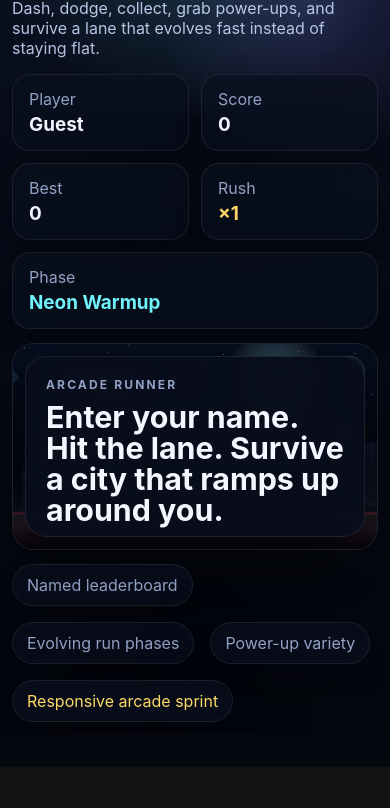
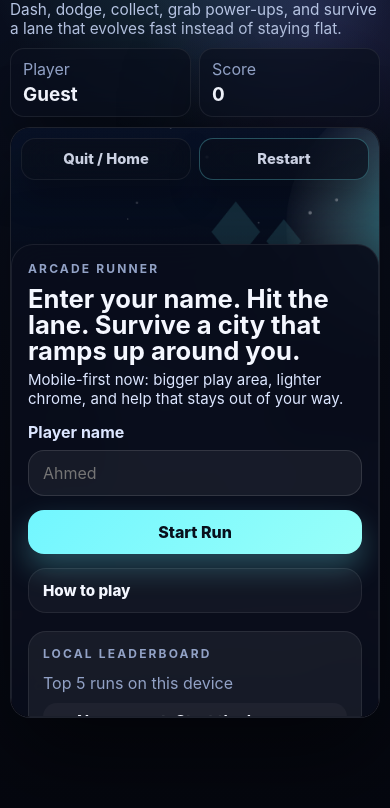
Before and after one commit to Fubuzz/stack-sprint, a plain HTML site: page index.html in a window 390 px wide. Shown: the part 77-885 px from the top of the page. Before the commit the page ends 844 px from the top, so only its background shows below. Drawn offline with Linux system fonts and the light colour scheme; animation ran at ten frames a second.

Commit message:
Improve Stack Sprint mobile gameplay layout

```diff
--- a/app.js
+++ b/app.js
@@ -6,6 +6,9 @@
 const bestValue = document.getElementById('bestValue');
 const comboValue = document.getElementById('comboValue');
 const phaseValue = document.getElementById('phaseValue');
+const bestDockValue = document.getElementById('bestDockValue');
+const comboDockValue = document.getElementById('comboDockValue');
+const phaseDockValue = document.getElementById('phaseDockValue');
 const finalPlayer = document.getElementById('finalPlayer');
 const finalScore = document.getElementById('finalScore');
 const finalBest = document.getElementById('finalBest');
@@ -335,16 +338,28 @@
 }
 
 function syncHud() {
+  const score = Math.floor(state.score);
+  const best = Math.floor(state.best);
+  const combo = `×${Math.max(1, state.streak + 1)}`;
+  const phaseName = currentPhase().name;
+
   playerValue.textContent = state.playerName || 'Guest';
-  scoreValue.textContent = Math.floor(state.score);
-  bestValue.textContent = Math.floor(state.best);
-  comboValue.textContent = `×${Math.max(1, state.streak + 1)}`;
-  phaseValue.textContent = currentPhase().name;
+  scoreValue.textContent = score;
+  bestValue.textContent = best;
+  comboValue.textContent = combo;
+  phaseValue.textContent = phaseName;
+  if (bestDockValue) bestDockValue.textContent = best;
+  if (comboDockValue) comboDockValue.textContent = combo;
+  if (phaseDockValue) phaseDockValue.textContent = phaseName;
   eventBanner.textContent = state.bannerText;
 }
 
 function setOverlay(overlay, visible) {
   overlay.classList.toggle('visible', visible);
+  const anyOverlayVisible = startOverlay.classList.contains('visible')
+    || pauseOverlay.classList.contains('visible')
+    || gameOverOverlay.classList.contains('visible');
+  document.body.classList.toggle('overlay-open', anyOverlayVisible);
 }
 
 function setBanner(text, duration = 2.4) {
@@ -1117,20 +1132,29 @@
 
 function drawWorldHud() {
   if (state.mode !== 'playing') return;
-  roundRect(28, 24, 360, 132, 20, 'rgba(7,11,22,0.55)');
+
+  const compactHud = window.innerWidth <= 760;
+  const hudX = compactHud ? 16 : 28;
+  const hudY = compactHud ? 84 : 24;
+  const hudW = compactHud ? 248 : 360;
+  const hudH = compactHud ? 96 : 132;
+  const labelX = compactHud ? hudX + 16 : 52;
+  const barX = compactHud ? hudX + 86 : 132;
+  const textBaseX = compactHud ? barX : 132;
+
+  roundRect(hudX, hudY, hudW, hudH, compactHud ? 18 : 20, compactHud ? 'rgba(7,11,22,0.42)' : 'rgba(7,11,22,0.55)');
   ctx.fillStyle = palette.white;
-  ctx.font = '700 18px Inter';
-  ctx.fillText('Speed', 52, 54);
-  ctx.fillText('Streak', 52, 84);
-  ctx.fillText('Phase', 52, 114);
-  ctx.fillText('Power', 52, 144);
+  ctx.font = compactHud ? '700 15px Inter' : '700 18px Inter';
+  ctx.fillText('Speed', labelX, hudY + 28);
+  ctx.fillText('Rush', labelX, hudY + 54);
+  ctx.fillText('Power', labelX, hudY + 80);
 
+  const barWidth = compactHud ? 108 : 170;
+  const topBarY = hudY + 18;
   ctx.fillStyle = palette.cyan;
-  ctx.fillRect(132, 42, Math.min(170, (state.speed - BASE_SCROLL) * 0.42 + 28), 10);
+  ctx.fillRect(barX, topBarY, Math.min(barWidth, (state.speed - BASE_SCROLL) * 0.42 + 28), 8);
   ctx.fillStyle = state.streak > 2 ? palette.gold : palette.violetSoft;
-  ctx.fillRect(132, 72, Math.min(170, state.streak * 18 + 18), 10);
-  ctx.fillStyle = currentPhase().accent;
-  ctx.fillRect(132, 102, Math.min(170, (state.phaseIndex + 1) * 38), 10);
+  ctx.fillRect(barX, topBarY + 26, Math.min(barWidth, state.streak * 18 + 18), 8);
 
   const active = [];
   if (state.player.shield > 0) active.push('Shield');
@@ -1139,9 +1163,17 @@
   if (state.player.slowmo > 0) active.push('Slow');
   if (state.player.fever > 0) active.push('Fever');
 
-  ctx.font = '700 16px Inter';
+  ctx.font = compactHud ? '700 14px Inter' : '700 16px Inter';
   ctx.fillStyle = active.length ? palette.white : 'rgba(255,255,255,0.5)';
-  ctx.fillText(active.length ? active.join(' • ') : 'None active', 132, 144);
+  ctx.fillText(active.length ? active.join(' • ') : 'None active', textBaseX, hudY + 80);
+
+  if (!compactHud) {
+    ctx.fillStyle = palette.white;
+    ctx.font = '700 18px Inter';
+    ctx.fillText('Phase', 52, 114);
+    ctx.fillStyle = currentPhase().accent;
+    ctx.fillRect(132, 102, Math.min(170, (state.phaseIndex + 1) * 38), 10);
+  }
 }
 
 function roundRect(x, y, w, h, r, fillStyle) {
--- a/index.html
+++ b/index.html
@@ -15,7 +15,7 @@
         <p class="tagline">Dash, dodge, collect, grab power-ups, and survive a lane that evolves fast instead of staying flat.</p>
       </div>
       <div class="stat-row">
-        <div class="stat-card">
+        <div class="stat-card player-card">
           <span class="label">Player</span>
           <strong id="playerValue">Guest</strong>
         </div>
@@ -23,15 +23,15 @@
           <span class="label">Score</span>
           <strong id="scoreValue">0</strong>
         </div>
-        <div class="stat-card">
+        <div class="stat-card desktop-stat">
           <span class="label">Best</span>
           <strong id="bestValue">0</strong>
         </div>
-        <div class="stat-card combo-card">
+        <div class="stat-card combo-card desktop-stat">
           <span class="label">Rush</span>
           <strong id="comboValue">x1</strong>
         </div>
-        <div class="stat-card phase-card">
+        <div class="stat-card phase-card desktop-stat">
           <span class="label">Phase</span>
           <strong id="phaseValue">Neon Warmup</strong>
         </div>
@@ -50,15 +50,24 @@
 
       <div class="overlay visible" id="startOverlay">
         <div class="overlay-card hero-card">
+          <div class="mobile-hero-copy">
             <p class="overlay-kicker">Arcade runner</p>
             <h2>Enter your name. Hit the lane. Survive a city that ramps up around you.</h2>
+            <p class="hero-summary">Mobile-first now: bigger play area, lighter chrome, and help that stays out of your way.</p>
+          </div>
 
           <label class="field-block" for="playerNameInput">
             <span>Player name</span>
             <input id="playerNameInput" type="text" maxlength="18" placeholder="Ahmed" autocomplete="nickname" />
           </label>
 
-          <div class="feature-grid">
+          <div class="button-row start-actions">
+            <button id="startButton" class="primary-button">Start Run</button>
+          </div>
+
+          <details class="mobile-help">
+            <summary>How to play</summary>
+            <div class="feature-grid compact-grid">
               <div class="feature-card">
                 <span>Jump</span>
                 Space / click / tap
@@ -76,10 +85,7 @@
                 Shield, magnet, double score, and slow-mo can flip a run
               </div>
             </div>
-
-          <div class="button-row">
-            <button id="startButton" class="primary-button">Start Run</button>
-          </div>
+          </details>
 
           <div class="leaderboard-card">
             <div class="leaderboard-head">
@@ -89,7 +95,7 @@
             <ol id="leaderboardList" class="leaderboard-list"></ol>
           </div>
 
-          <p class="tiny-note">Press P or Esc anytime to pause. On phones the start card now scrolls cleanly instead of getting blocked.</p>
+          <p class="tiny-note">Press P or Esc anytime to pause. On phones, help is tucked into a collapsible panel so the game area stays visible.</p>
         </div>
       </div>
 
@@ -127,6 +133,21 @@
       <div class="pill">Power-up variety</div>
       <div class="pill accent">Responsive arcade sprint</div>
     </section>
+
+    <section class="mobile-dock" aria-label="Compact mobile run stats">
+      <div class="dock-chip">
+        <span class="label">Best</span>
+        <strong id="bestDockValue">0</strong>
+      </div>
+      <div class="dock-chip combo-card">
+        <span class="label">Rush</span>
+        <strong id="comboDockValue">x1</strong>
+      </div>
+      <div class="dock-chip phase-card">
+        <span class="label">Phase</span>
+        <strong id="phaseDockValue">Neon Warmup</strong>
+      </div>
+    </section>
   </main>
 
   <script src="app.js"></script>
--- a/style.css
+++ b/style.css
@@ -36,6 +36,10 @@
   justify-content: center;
   padding: 20px 28px 20px 20px;
   overflow-y: auto;
+}
+
+body.overlay-open {
+  overflow: hidden;
 }
 
 button,
@@ -147,6 +151,10 @@
   min-height: min(72vh, 820px);
 }
 
+.mobile-dock {
+  display: none;
+}
+
 canvas {
   display: block;
   width: 100%;
@@ -215,6 +223,11 @@
   width: min(100%, 720px);
 }
 
+.hero-summary {
+  margin: -4px 0 18px;
+  color: #dce6ff;
+}
+
 .small-card {
   width: min(100%, 420px);
   text-align: center;
@@ -251,6 +264,35 @@
   grid-template-columns: repeat(2, minmax(0, 1fr));
   gap: 12px;
   margin-bottom: 20px;
+}
+
+.mobile-help {
+  margin-bottom: 18px;
+  background: rgba(255, 255, 255, 0.04);
+  border: 1px solid rgba(255, 255, 255, 0.08);
+  border-radius: 18px;
+  overflow: hidden;
+}
+
+.mobile-help summary {
+  cursor: pointer;
+  list-style: none;
+  padding: 14px 16px;
+  font-weight: 800;
+  color: var(--text);
+}
+
+.mobile-help summary::-webkit-details-marker {
+  display: none;
+}
+
+.mobile-help[open] summary {
+  border-bottom: 1px solid rgba(255, 255, 255, 0.08);
+}
+
+.compact-grid {
+  padding: 14px;
+  margin-bottom: 0;
 }
 
 .feature-card,
@@ -411,72 +453,203 @@
 
 @media (max-width: 760px) {
   body {
-    padding: 12px;
+    padding: 10px 10px calc(90px + env(safe-area-inset-bottom, 0px));
   }
 
   .app-shell {
-    gap: 14px;
+    gap: 10px;
+  }
+
+  .hud-top {
+    gap: 10px;
+    align-items: flex-start;
+  }
+
+  .brand-block {
+    display: grid;
+    gap: 4px;
+  }
+
+  .brand-block h1 {
+    font-size: clamp(1.65rem, 8vw, 2.25rem);
+  }
+
+  .eyebrow,
+  .tagline {
+    max-width: 100%;
+  }
+
+  .tagline {
+    font-size: 0.96rem;
+  }
+
+  .stat-row {
+    width: 100%;
+    gap: 8px;
+  }
+
+  .stat-card {
+    min-width: 0;
+    flex: 1 1 calc(50% - 4px);
+    padding: 10px 12px;
+    border-radius: 14px;
+  }
+
+  .desktop-stat {
+    display: none;
+  }
+
+  .player-card {
+    order: -1;
   }
 
   .game-panel {
-    border-radius: 22px;
+    border-radius: 20px;
     min-height: auto;
   }
 
+  canvas {
+    aspect-ratio: 10 / 16;
+    min-height: min(68dvh, 760px);
+    object-fit: cover;
+    object-position: center;
+  }
+
   .overlay {
-    padding: 12px;
-    align-items: stretch;
+    padding: 0;
+    align-items: end;
+    background: linear-gradient(180deg, rgba(3, 5, 10, 0.08), rgba(3, 5, 10, 0.82));
   }
 
   .overlay-card {
     width: 100%;
-    max-height: calc(100dvh - 24px);
-    padding: 20px;
-    border-radius: 22px;
+    max-height: min(56dvh, 520px);
+    padding: 16px;
+    border-radius: 22px 22px 0 0;
+    border-bottom-left-radius: 0;
+    border-bottom-right-radius: 0;
+    overscroll-behavior: contain;
+  }
+
+  .hero-card {
+    width: 100%;
+  }
+
+  .mobile-hero-copy h2 {
+    margin-bottom: 10px;
+    font-size: clamp(1.35rem, 6vw, 1.8rem);
+  }
+
+  .hero-summary {
+    margin-bottom: 14px;
+    font-size: 0.94rem;
+  }
+
+  .field-block {
+    gap: 8px;
+    margin-bottom: 14px;
+  }
+
+  .field-block input {
+    padding: 12px 14px;
+  }
+
+  .start-actions {
+    margin-bottom: 14px;
   }
 
   .top-actions {
-    top: 12px;
-    right: 12px;
-    left: 12px;
-    justify-content: flex-end;
-    flex-wrap: wrap;
+    top: 10px;
+    right: 10px;
+    left: 10px;
+    justify-content: space-between;
+    gap: 8px;
+    flex-wrap: nowrap;
   }
 
   .top-actions button {
-    flex: 1 1 140px;
+    flex: 1 1 0;
+    padding: 11px 12px;
+    font-size: 0.92rem;
+    border-radius: 14px;
+    box-shadow: 0 18px 30px rgba(0, 0, 0, 0.25);
   }
 
   .event-banner {
-    left: 12px;
-    right: 12px;
-    bottom: 72px;
+    left: 10px;
+    right: 10px;
+    bottom: 10px;
     max-width: none;
+    padding: 10px 12px;
+    border-radius: 14px;
+    font-size: 0.92rem;
+    line-height: 1.35;
   }
 
   .tiny-note {
-    font-size: 0.96rem;
+    font-size: 0.88rem;
+    margin-top: 10px;
   }
 
-  .stat-card {
-    min-width: 92px;
-    flex: 1 1 44%;
+  .leaderboard-card {
+    padding: 14px;
+  }
+
+  .leaderboard-head {
+    margin-bottom: 10px;
   }
 
   .leaderboard-list li {
     grid-template-columns: auto 1fr;
+    gap: 8px;
+    padding: 8px 10px;
   }
 
   .leaderboard-list .score {
     grid-column: 2;
   }
+
+  .footer-bar {
+    display: none;
+  }
+
+  .mobile-dock {
+    position: fixed;
+    left: 10px;
+    right: 10px;
+    bottom: max(10px, env(safe-area-inset-bottom, 0px));
+    z-index: 8;
+    display: grid;
+    grid-template-columns: repeat(3, minmax(0, 1fr));
+    gap: 8px;
+    pointer-events: none;
+  }
+
+  .dock-chip {
+    min-width: 0;
+    padding: 10px 12px;
+    border-radius: 16px;
+    backdrop-filter: blur(18px);
+    background: rgba(8, 14, 28, 0.82);
+    border: 1px solid rgba(255, 255, 255, 0.1);
+    box-shadow: 0 18px 36px rgba(0, 0, 0, 0.28);
+  }
+
+  .dock-chip strong {
+    display: block;
+    margin-top: 3px;
+    font-size: 0.95rem;
+    white-space: nowrap;
+    overflow: hidden;
+    text-overflow: ellipsis;
+  }
+
+  body.overlay-open .mobile-dock {
+    opacity: 0;
+  }
 }
 
 @media (max-width: 560px) {
-  .brand-block h1 {
-    font-size: 2.2rem;
-  }
-
   .hud-top {
     align-items: stretch;
   }
@@ -493,10 +666,33 @@
   .primary-button,
   .secondary-button,
   .ghost-button {
-    padding: 13px 16px;
+    padding: 12px 14px;
   }
 
   .overlay-card h2 {
-    font-size: 1.9rem;
+    font-size: 1.6rem;
+  }
+
+  .mobile-help summary {
+    padding: 12px 14px;
+    font-size: 0.95rem;
+  }
+
+  .compact-grid {
+    padding: 12px;
+  }
+
+  .feature-card {
+    padding: 12px;
+    font-size: 0.92rem;
+  }
+
+  .dock-chip {
+    padding: 9px 10px;
+    border-radius: 14px;
+  }
+
+  .dock-chip strong {
+    font-size: 0.88rem;
   }
 }
```
Also changed, not shown: 3 other files. Lines whose indentation alone changed are shown as unchanged.
